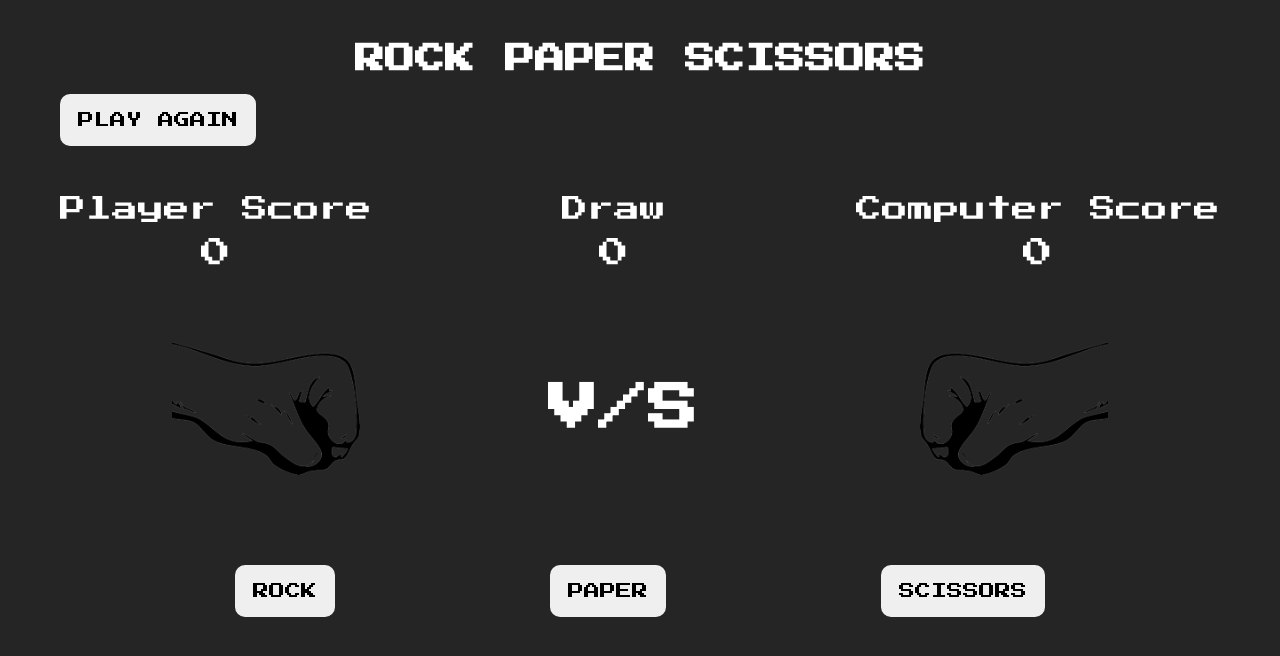
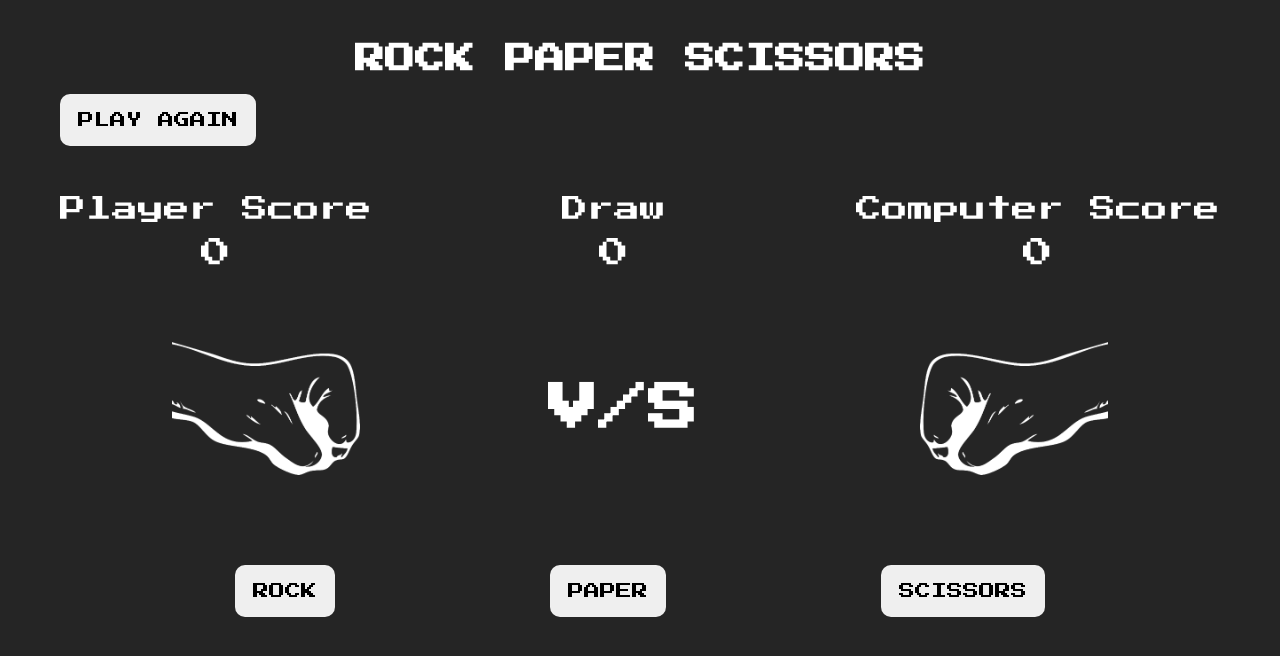
Before and after one commit to ShivanshBhatnagar8/Rock-Paper-Scissors, a plain HTML site: page index.html in a window 1280 px wide. Drawn offline with Linux system fonts and the light colour scheme.

Commit message:
Making images white

```diff
--- a/css/style.css
+++ b/css/style.css
@@ -19,6 +19,8 @@ body {
 img {
   display: block;
   width: 15%;
+ -webkit-filter: grayscale(1) invert(1);
+  filter: grayscale(1) invert(1);
 }
 .container {
   max-width: 120rem;
```
